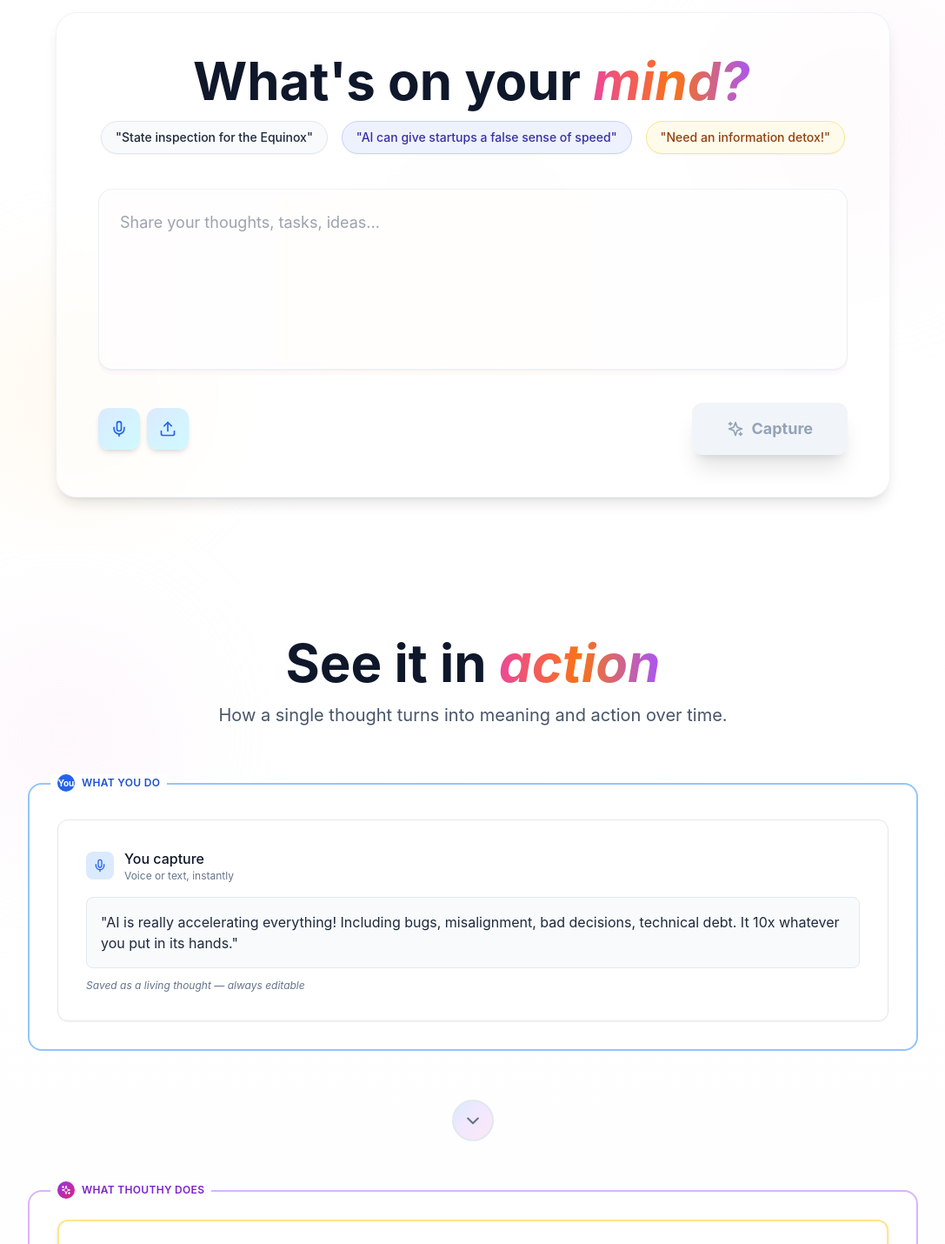
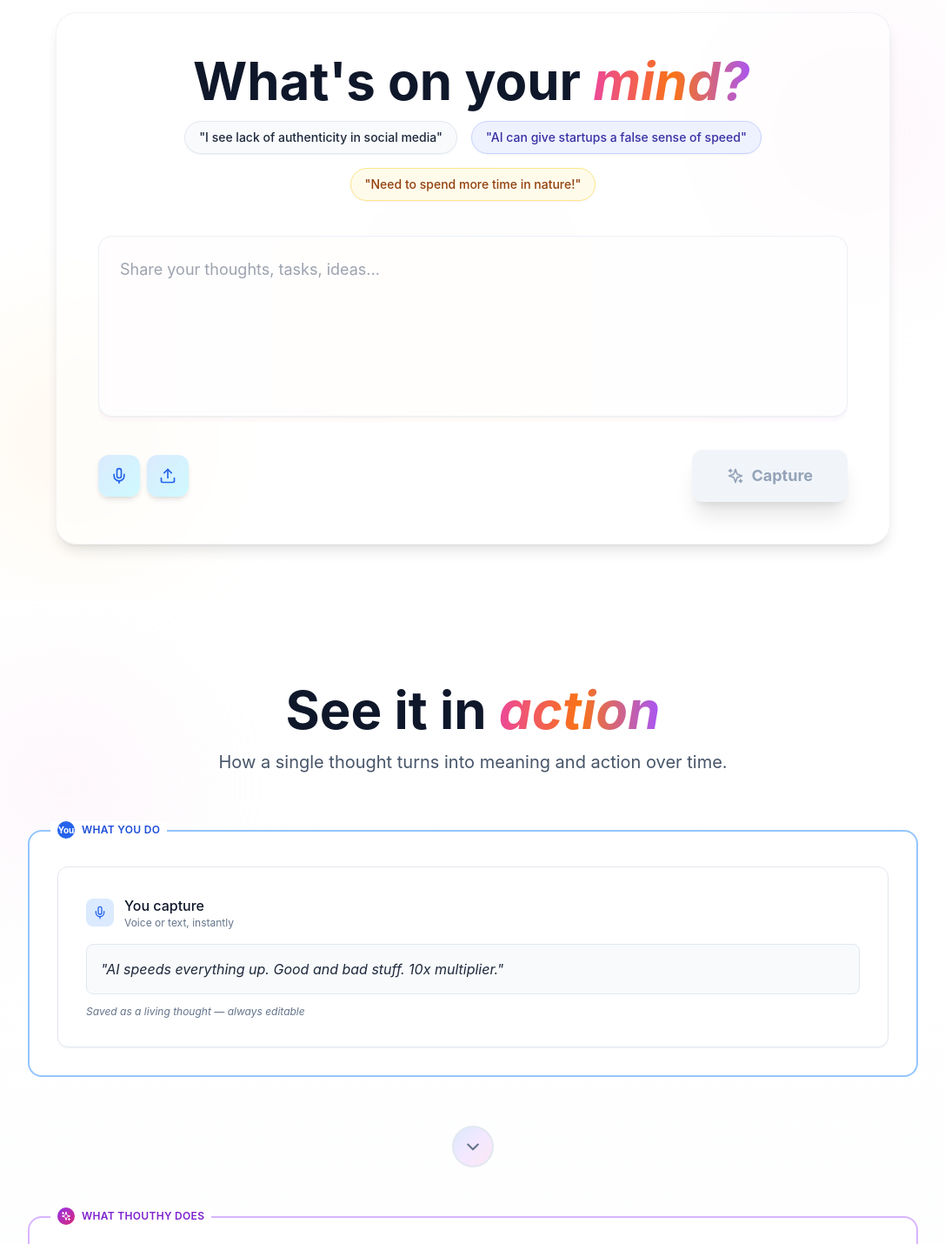
Before and after one commit to ovidon83/mindnestapp, a React (Vite) app: page / in a window 1280 px wide. Shown: the part 720-2150 px from the top of the page at 87% size, without its empty margins (96-1183 px from the left). Built offline with nearby package versions, Linux system fonts and the light colour scheme; no server answers.

Commit message:
Update captured thought to be more raw/initial and show expansion in actions

```diff
--- a/src/components/CaptureView.tsx
+++ b/src/components/CaptureView.tsx
@@ -484,13 +484,13 @@ const CaptureView: React.FC<CaptureViewProps> = ({ onOrganizeClick }) => {
                   {/* Floating example thoughts under heading */}
                   <div className="mt-4 flex flex-wrap justify-center gap-3 sm:gap-4">
                     <span className="px-4 py-2 rounded-full bg-slate-50 border border-slate-200 text-xs sm:text-sm text-slate-800 font-medium shadow-sm">
-                      "State inspection for the Equinox"
+                      "I see lack of authenticity in social media"
                     </span>
                     <span className="px-4 py-2 rounded-full bg-indigo-50 border border-indigo-200 text-xs sm:text-sm text-indigo-800 font-medium shadow-sm">
                       "AI can give startups a false sense of speed"
                     </span>
                     <span className="px-4 py-2 rounded-full bg-amber-50 border border-amber-200 text-xs sm:text-sm text-amber-800 font-medium shadow-sm">
-                      "Need an information detox!"
+                      "Need to spend more time in nature!"
                     </span>
                   </div>
                 </div>
@@ -683,8 +683,8 @@ const CaptureView: React.FC<CaptureViewProps> = ({ onOrganizeClick }) => {
                       </div>
                     </div>
                     <div className="bg-slate-50 rounded-lg p-4 border border-slate-200">
-                      <p className="text-sm sm:text-base text-slate-800 leading-relaxed">
-                        "AI is really accelerating everything! Including bugs, misalignment, bad decisions, technical debt. It 10x whatever you put in its hands."
+                      <p className="text-sm sm:text-base text-slate-800 leading-relaxed italic">
+                        "AI speeds everything up. Good and bad stuff. 10x multiplier."
                       </p>
                     </div>
                     <p className="text-xs text-slate-500 mt-3 italic">Saved as a living thought — always editable</p>
@@ -876,8 +876,8 @@ const CaptureView: React.FC<CaptureViewProps> = ({ onOrganizeClick }) => {
                                     </svg>
                                   </div>
                                 </div>
-                                <p className="text-xs text-slate-600 mb-1">"AI 10x's whatever you give it—quality gates aren't optional anymore."</p>
-                                <p className="text-xs text-slate-500 italic">From: "AI is really accelerating everything..."</p>
+                                <p className="text-xs text-slate-600 mb-1">"AI doesn't just accelerate your work. It amplifies everything—including your mistakes. Give it messy code? You'll ship 10x messier code faster. Quality gates aren't optional anymore."</p>
+                                <p className="text-xs text-slate-500 italic">From: "AI speeds everything up. Good and bad stuff. 10x multiplier."</p>
                               </div>
                             </div>
                           </div>
@@ -899,8 +899,8 @@ const CaptureView: React.FC<CaptureViewProps> = ({ onOrganizeClick }) => {
                                     </svg>
                                   </div>
                                 </div>
-                                <p className="text-xs text-slate-600 mb-1">Document quality gates for AI-assisted development</p>
-                                <p className="text-xs text-slate-500 italic">From: "AI is really accelerating everything..."</p>
+                                <p className="text-xs text-slate-600 mb-1">Created guide: "Quality Gates for AI-Assisted Development" - Framework for ensuring AI amplifies quality, not technical debt</p>
+                                <p className="text-xs text-slate-500 italic">From: "AI speeds everything up. Good and bad stuff. 10x multiplier."</p>
                               </div>
                             </div>
                           </div>
@@ -1150,13 +1150,13 @@ const CaptureView: React.FC<CaptureViewProps> = ({ onOrganizeClick }) => {
                 {/* Floating example thoughts under heading */}
                 <div className="mt-4 flex flex-wrap justify-center gap-3 sm:gap-4">
                   <span className="px-4 py-2 rounded-full bg-slate-50 border border-slate-200 text-xs sm:text-sm text-slate-800 font-medium shadow-sm">
-                    "State inspection for the Equinox"
+                    "I see lack of authenticity in social media"
                   </span>
                   <span className="px-4 py-2 rounded-full bg-indigo-50 border border-indigo-200 text-xs sm:text-sm text-indigo-800 font-medium shadow-sm">
                     "AI can give startups a false sense of speed"
                   </span>
                   <span className="px-4 py-2 rounded-full bg-amber-50 border border-amber-200 text-xs sm:text-sm text-amber-800 font-medium shadow-sm">
-                    "Need an information detox!"
+                    "Need to spend more time in nature!"
                   </span>
                 </div>
               </div>
```
